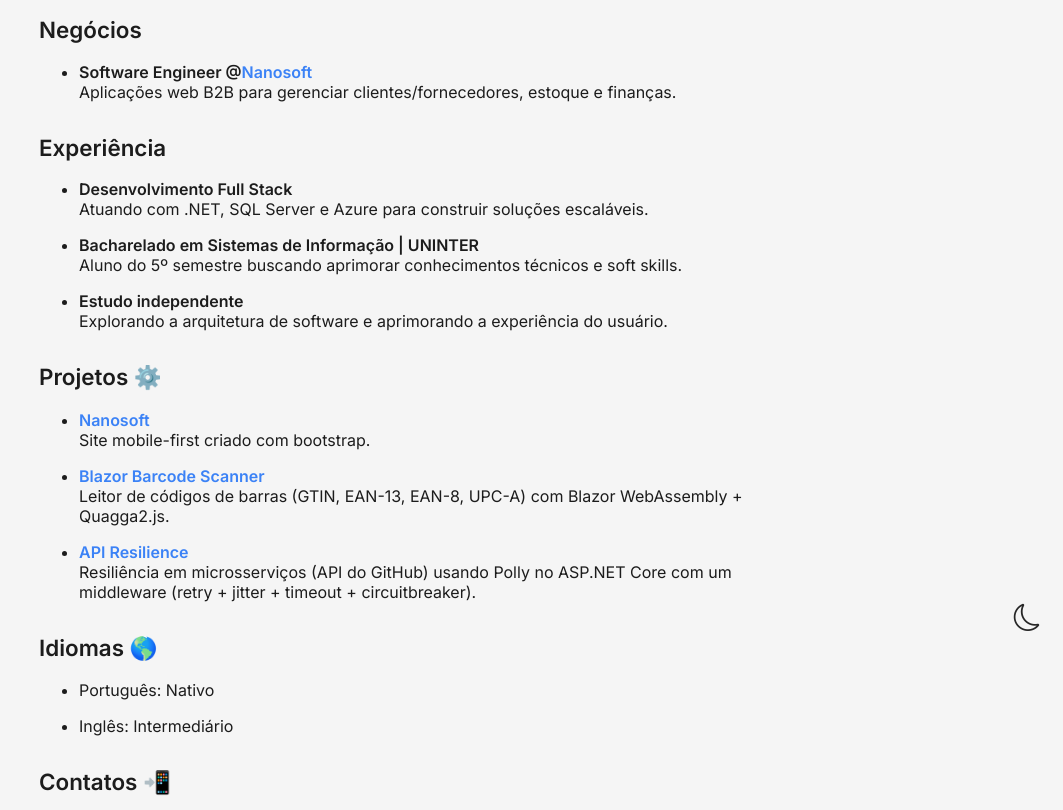
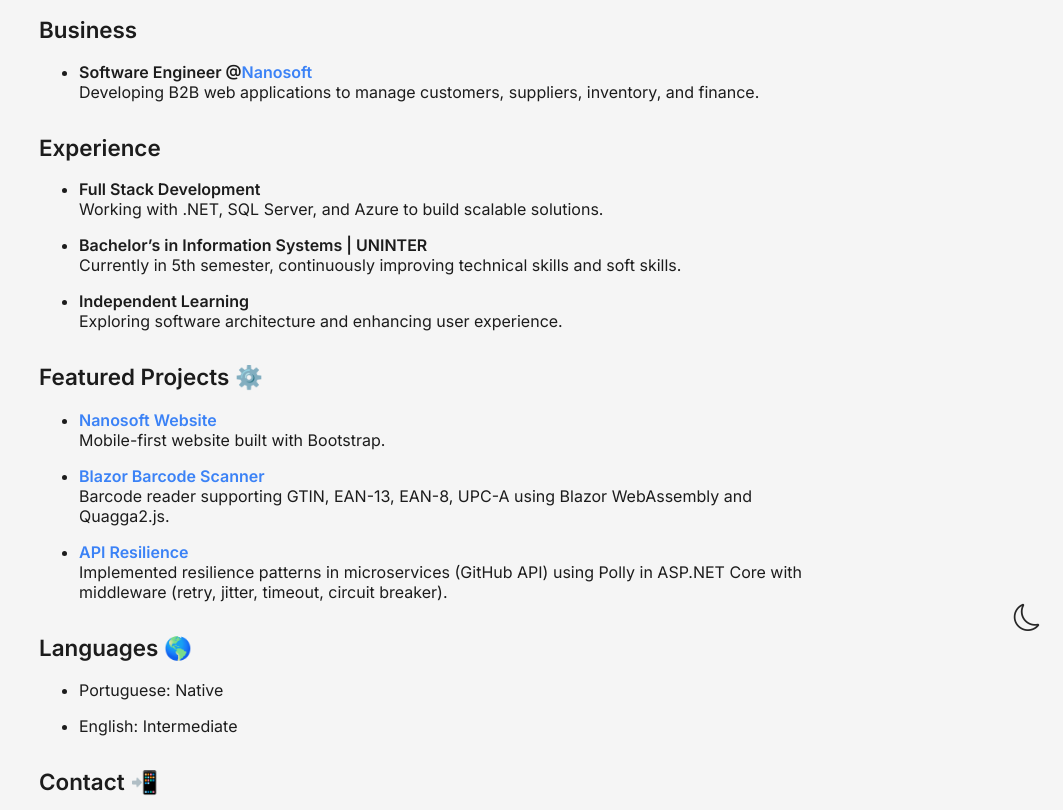
Before and after one commit to eduardo-maciel03/portfolio, a plain HTML site: page index.html in a window 1280 px wide. Shown: the part 148-958 px from the top of the page, without its empty margins (217-1280 px from the left). Drawn offline with nearby package versions, Linux system fonts and the light colour scheme.

Commit message:
refactor: portfolio in English now 🎯

```diff
--- a/index.html
+++ b/index.html
@@ -1,5 +1,5 @@
 <!DOCTYPE html>
-<html lang="pt-BR">
+<html lang="en">
 <head>
   <meta charset="UTF-8" />
   <meta name="viewport" content="width=device-width, initial-scale=1.0" />
@@ -20,66 +20,66 @@
         <img src="assets/eduardo.JPEG" alt="Eduardo" class="profile-pic">
         <div>
           <h1>Eduardo Maciel Pereira</h1>
-          <p>Building software & ideas </p>
+          <p>Building software & ideas 🇧🇷</p>
         </div>
     </header>
 
     <section>
-        <h2>Negócios</h2>
+        <h2>Business</h2>
         <ul>
             <li>
-                <strong>Software Engineer @<a href="https://nanosoft.com.br" target="_blank">Nanosoft</a></strong><br />
-                Aplicações web B2B para gerenciar clientes/fornecedores, estoque e finanças.
+              <strong>Software Engineer @<a href="https://nanosoft.com.br" target="_blank" rel="noopener noreferrer">Nanosoft</a></strong><br />
+              Developing B2B web applications to manage customers, suppliers, inventory, and finance.
             </li>
         </ul>
     </section>
 
     <section>
-        <h2>Experiência</h2>
+        <h2>Experience</h2>
         <ul>
-          <li><strong>Desenvolvimento Full Stack</strong><br />
-            Atuando com .NET, SQL Server e Azure para construir soluções escaláveis.
+          <li><strong>Full Stack Development</strong><br />
+            Working with .NET, SQL Server, and Azure to build scalable solutions.
           </li>
-          <li><strong>Bacharelado em Sistemas de Informação | UNINTER</strong><br />
-            Aluno do 5º semestre buscando aprimorar conhecimentos técnicos e soft skills.
+          <li><strong>Bachelor’s in Information Systems | UNINTER</strong><br />
+            Currently in 5th semester, continuously improving technical skills and soft skills.
           </li>
-          <li><strong>Estudo independente</strong><br />
-            Explorando a arquitetura de software e aprimorando a experiência do usuário.
+          <li><strong>Independent Learning</strong><br />
+            Exploring software architecture and enhancing user experience.
           </li>
         </ul>
     </section>
 
     <section>
-        <h2>Projetos ⚙️</h2>
+      <h2>Featured Projects ⚙️</h2>
         <ul>
-          <li><strong><a href="https://nanosoft.com.br" target="_blank">Nanosoft</a></strong><br />
-            Site mobile-first criado com bootstrap.
+          <li><strong><a href="https://nanosoft.com.br" target="_blank" rel="noopener noreferrer">Nanosoft Website</a></strong><br />
+            Mobile-first website built with Bootstrap.
           </li>
-          <li><strong><a href="https://github.com/eduardo-maciel03/blazor-barcode-scanner" target="_blank">Blazor Barcode Scanner</a></strong><br />
-            Leitor de códigos de barras (GTIN, EAN-13, EAN-8, UPC-A) com Blazor WebAssembly + Quagga2.js.
+          <li><strong><a href="https://github.com/eduardo-maciel03/blazor-barcode-scanner" target="_blank" rel="noopener noreferrer">Blazor Barcode Scanner</a></strong><br />
+            Barcode reader supporting GTIN, EAN-13, EAN-8, UPC-A using Blazor WebAssembly and Quagga2.js.
           </li>
-          <li><strong><a href="https://github.com/eduardo-maciel03/resiliencia-api" target="_blank">API Resilience</a></strong><br />
-            Resiliência em microsserviços (API do GitHub) usando Polly no ASP.NET Core com um middleware (retry + jitter + timeout + circuitbreaker).
+          <li><strong><a href="https://github.com/eduardo-maciel03/resiliencia-api" target="_blank" rel="noopener noreferrer">API Resilience</a></strong><br />
+            Implemented resilience patterns in microservices (GitHub API) using Polly in ASP.NET Core with  middleware (retry, jitter, timeout, circuit breaker).
           </li>
         </ul>
     </section>
 
     <section>
-        <h2>Idiomas 🌎</h2>
-        <ul>
-          <li>Português: Nativo</li>
-          <li>Inglês: Intermediário</li>
-        </ul>
+      <h2>Languages 🌎</h2>
+      <ul>
+        <li>Portuguese: Native</li>
+        <li>English: Intermediate</li>
+      </ul>
     </section>
 
     <section>
-        <h2>Contatos 📲</h2>
-        <div class="contact-icons">
-          <a href="mailto:eduardomacielpereira@hotmail.com" target="_blank"><i class="bi bi-envelope-fill"></i></a>
-          <a href="https://www.instagram.com/edumacielp" target="_blank"><i class="bi bi-instagram"></i></a>
-          <a href="https://www.linkedin.com/in/eduardo-maciel-pereira-1701a4264/" target="_blank"><i class="bi bi-linkedin"></i></a>
-          <a href="https://github.com/eduardo-maciel03" target="_blank"><i class="bi bi-github"></i></a>
-        </div>
+      <h2>Contact 📲</h2>
+      <div class="contact-icons">
+        <a href="mailto:eduardomacielpereira@hotmail.com" target="_blank" rel="noopener noreferrer"><i class="bi bi-envelope-fill"></i></a>
+        <a href="https://www.instagram.com/edumacielp" target="_blank" rel="noopener noreferrer"><i class="bi bi-instagram"></i></a>
+        <a href="https://www.linkedin.com/in/eduardo-maciel-pereira-1701a4264/" target="_blank" rel="noopener noreferrer"><i class="bi bi-linkedin"></i></a>
+        <a href="https://github.com/eduardo-maciel03" target="_blank" rel="noopener noreferrer"><i class="bi bi-github"></i></a>
+      </div>
     </section>
   </main>
 
```
